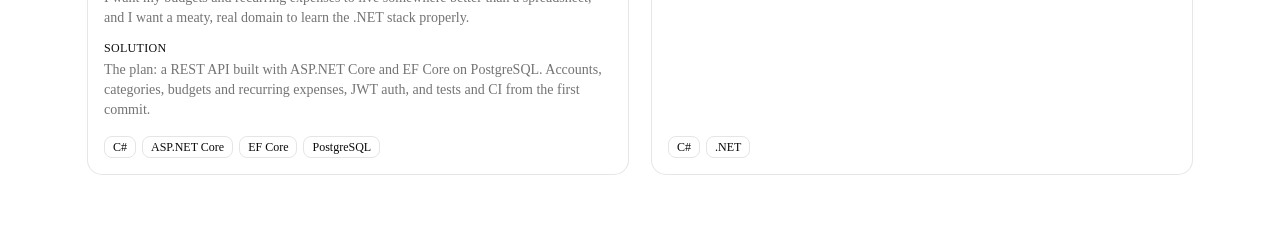
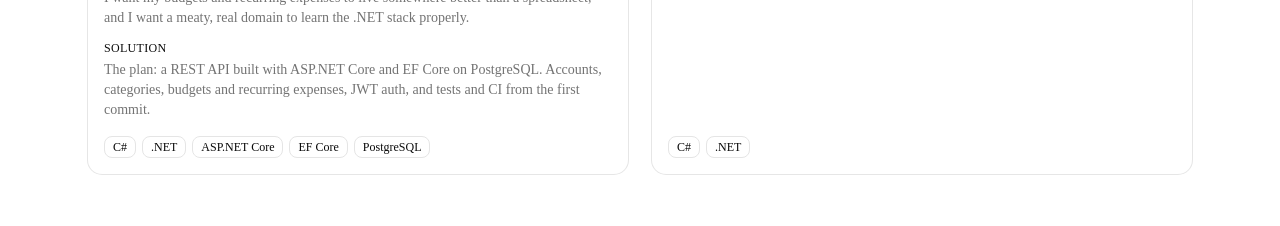
Before and after one commit to Gust0288/portfolio_GB, a Next.js app: page / in a window 1280 px wide. Shown: the part 3060-3286 px from the top of the page. Built offline with nearby package versions, Linux system fonts and the light colour scheme.

Commit message:
Add explicit .NET tag to Personal Finance API
The card's tech list only showed ASP.NET Core and EF Core, so the
Currently learning skill link to .NET wasn't visible on the card
itself even though it's a genuine .NET project. Adding the tag makes
the card and the skill link agree.

```diff
--- a/src/data/projects.ts
+++ b/src/data/projects.ts
@@ -147,7 +147,7 @@ export const projects: Project[] = [
       "I want my budgets and recurring expenses to live somewhere better than a spreadsheet, and I want a meaty, real domain to learn the .NET stack properly.",
     solution:
       "The plan: a REST API built with ASP.NET Core and EF Core on PostgreSQL. Accounts, categories, budgets and recurring expenses, JWT auth, and tests and CI from the first commit.",
-    tech: ["C#", "ASP.NET Core", "EF Core", "PostgreSQL"],
+    tech: ["C#", ".NET", "ASP.NET Core", "EF Core", "PostgreSQL"],
     images: ["/images/projects/finance-api.svg"],
     links: [],
     status: "in-development",
```
